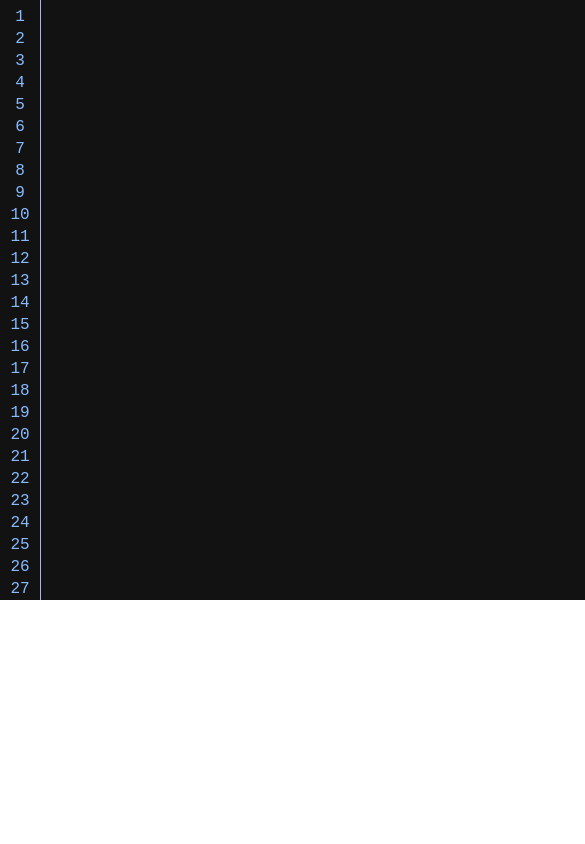
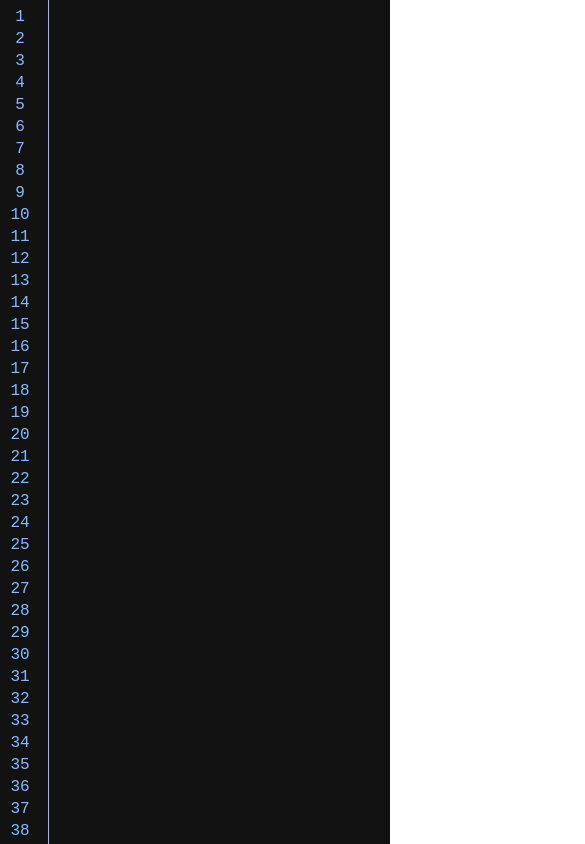
Before and after one commit to Halleys123/CodeEditor, a website built with Vite: page app/index.html in a window 390 px wide. Shown: the top 844 px of the page, 585 px wide, since content can reach past the window. Built offline with nearby package versions, Linux system fonts and the light colour scheme.

Commit message:
fix: update editor dimensions to be responsive and improve number rendering logic

```diff
--- a/app/src/style.css
+++ b/app/src/style.css
@@ -16,6 +16,6 @@ body {
 }
 
 #editor {
-  width: 800px;
-  height: 600px;
+  width: 100%;
+  height: 100%;
 }
--- a/packages/editor/index.ts
+++ b/packages/editor/index.ts
@@ -8,8 +8,8 @@ function setClasses() {
   const div_line = `.vertical-division-line {align-self: stretch; border-right: 1px solid #aaafff}`;
 
   // Dynamic Classes
-  const virtualization_wrapper = `.virtualization_wrapper {position: relative; width: 100%; height: 100%;}`;
-  const sticky_content_wrapper = `.sticky_content_wrapper {position: sticky; top: 0;left: 0; background-color: #121212; width: 100%; height: 100%; overflow: hidden; font-size: 16px; display: flex; flex-direction: row; gap: 0; font-family: monospace;} .sticky_content_wrapper > div { padding: 8px 0; display: flex; flex-direction: column; gap: 4px; align-self: stretch;  }`;
+  const virtualization_wrapper = `.virtualization_wrapper { position: relative; width: 100%; height: 100%;}`;
+  const sticky_content_wrapper = `.sticky_content_wrapper { position: sticky; top: 0;left: 0; background-color: #121212; width: 100%; height: 100%; overflow: hidden; font-size: 16px; display: flex; flex-direction: row; gap: 0; font-family: monospace;} .sticky_content_wrapper > div { padding: 8px 4px; display: flex; flex-direction: column; gap: 4px; align-self: stretch;  }`;
 
   const numberContainerClass = `.number-container-container { align-items: center; justify-content: space-between; min-width: 40px; max-width: 60px; text-align: right; }`;
   const number_span = '.number_span { color: #88bbff; }';
@@ -37,10 +37,10 @@ function setClasses() {
 class Editor {
   parentId: string;
   initialized: boolean = false;
-  getCodeOn: 'update' | 'manual' | 'timed' = 'manual';
+  getCodeOn: 'onChange' | 'manual' | 'timed' = 'manual';
   code: string = '';
   totalLinesInView: number = 0;
-  totalCodeLines: number = 1000;
+  totalCodeLines: number = 10001;
   numberSpanElements: HTMLSpanElement[] = [];
 
   constructor(parentId: string, getCode: (code: string) => void) {
@@ -159,15 +159,23 @@ class Editor {
 
     userProvidedParentElement.addEventListener('scroll', (e) => {
       const scrollTop = (e.target as HTMLElement).scrollTop;
-      this.updateNumbers(
-        Math.round(scrollTop / (DummySpanHeight + ContentDivGap) || 1)
+      const lineHeight = DummySpanHeight + ContentDivGap;
+      const maxStartIndex = Math.max(
+        1,
+        this.totalCodeLines - this.totalLinesInView + 1
       );
+      const firstVisibleLine = Math.min(
+        Math.floor(scrollTop / lineHeight) + 1,
+        maxStartIndex
+      );
+
+      this.updateNumbers(firstVisibleLine);
     });
   }
 
   updateNumbers(startFrom: number) {
     this.numberSpanElements.forEach((item, idx) => {
-      item.innerHTML = (startFrom + idx).toString();
+      item.textContent = (startFrom + idx).toString();
     });
   }
 
```
